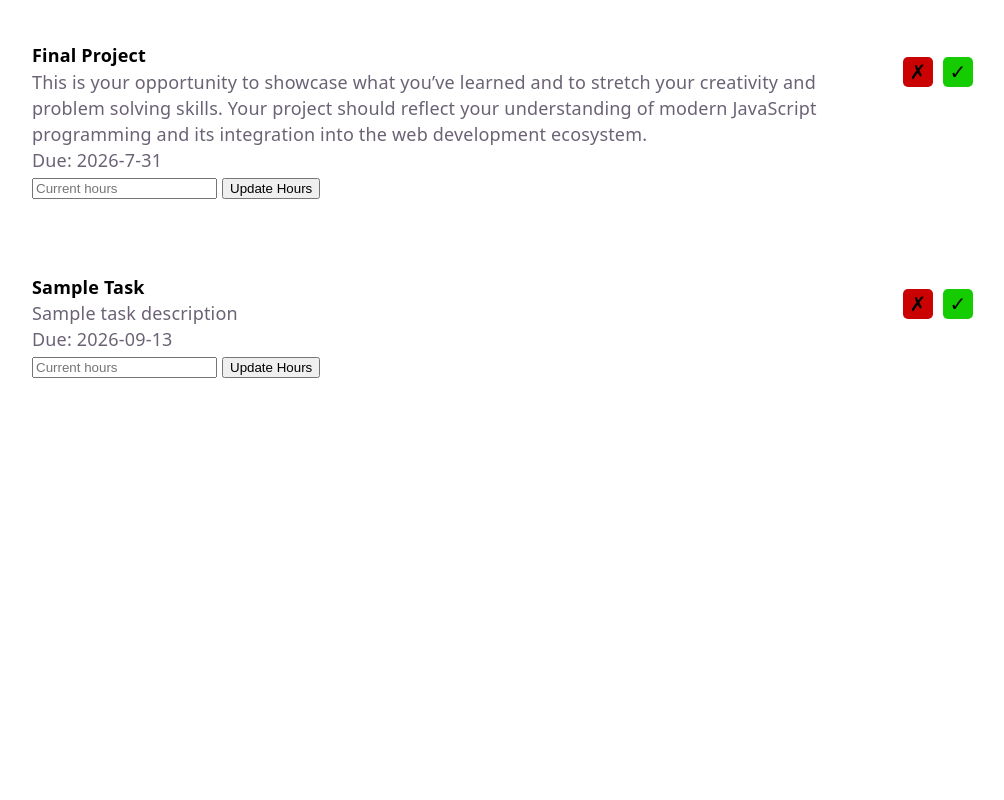
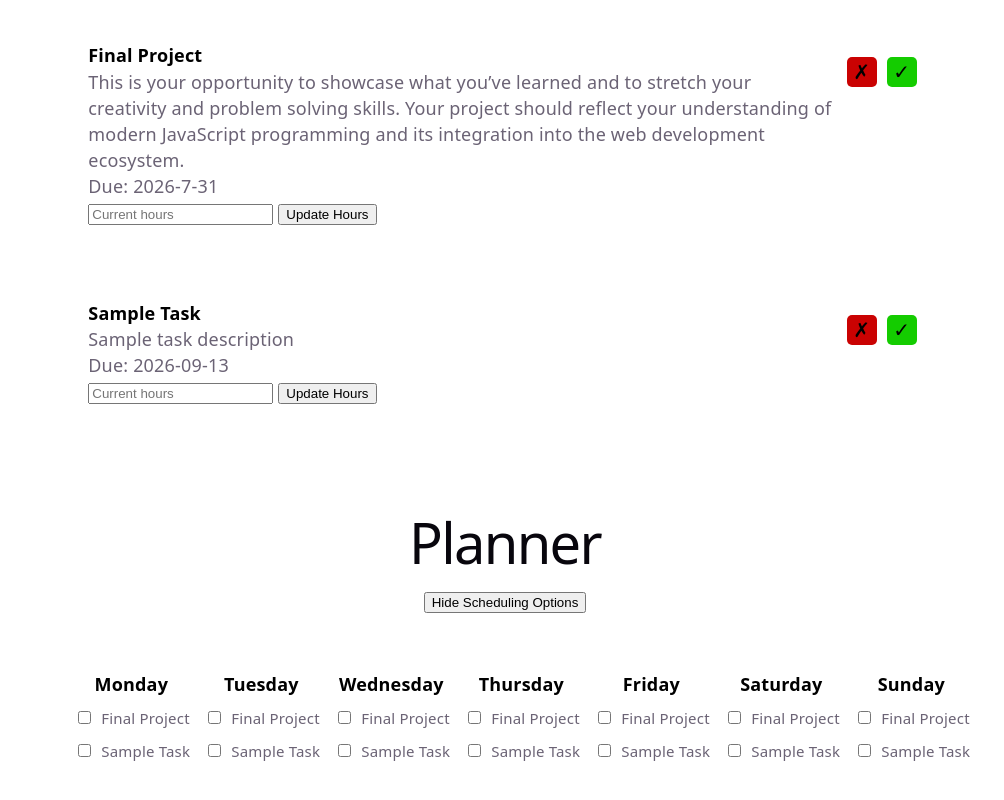
Before and after one commit to SkylerS-2028/final-project, a React (Vite) app: page / in a window 1280 px wide. Shown: the part 242-1042 px from the top of the page, without its empty margins (135-1139 px from the left). Before the commit the page ends 800 px from the top, so only its background shows below. Built offline with nearby package versions, Linux system fonts and the light colour scheme.

Commit message:
Basic scheduling feature completed

```diff
--- a/src/App.jsx
+++ b/src/App.jsx
@@ -1,6 +1,7 @@
 import ToDoList from "./ToDoList";
 
 function App() {
+
   return (
     <div>
       <ToDoList/>
--- a/src/ToDoList.css
+++ b/src/ToDoList.css
@@ -1,3 +1,25 @@
+/* Total Page */
+.total-content{
+    margin: 0 auto;
+    width: 90%;
+}
+
+button{
+    margin: 5px;
+    cursor: pointer;
+}
+/* Top of List Element (Where tasks are added and complete information displayed) */
+
+input{
+    margin: 10px
+}
+
+/* List Item Content (title, description, due date)*/
+
+.list-display{
+    margin-top: 50px;
+}
+
 .list-item {
     background-color: white;
     list-style-type: none;
@@ -7,18 +29,6 @@
     display: flex;
     justify-content: space-between;
     align-items: flex-start;
-}
-
-input{
-    margin: 10px
-}
-
-.list-display{
-    margin-top: 50px;
-}
-
-#hours {
-    margin: 0;
 }
 
 .task-content{
@@ -31,8 +41,10 @@ input{
     text-align: left;
 }
 
-button{
-    margin: 5px;
+/* List Item Input (buttons and hours) */
+
+#hours {
+    margin: 0;
 }
 
 #add-button{
@@ -73,3 +85,47 @@ button{
     cursor: pointer;
     border: none;
 }
+
+/* Planner */
+
+.planner-display{
+    margin-top: 100px;
+}
+
+/* Calendar Table*/
+table {
+    margin: 0 auto;
+    flex: 1;
+    width: 90%;
+    margin-top: 50px;
+    table-layout: fixed;
+    background-color: white;
+    border-radius: 5px;
+    margin-left: 67px;
+    margin-right: 67px;
+    padding-bottom: 80px;
+    margin-bottom: 50px;
+}
+
+th{
+    text-align: center;
+    color: black;
+}
+
+td{
+    text-align: left;
+}
+
+.schedule-options{
+    font-size: 15px;
+}
+
+.scheduled-list-item{
+    list-style-type: none;
+    text-align: center;
+    background-color: gray;
+    color:black;
+    border-radius: 5px;
+    font-weight: bold;
+    margin-top: 5px;
+}
--- a/src/ToDoList.jsx
+++ b/src/ToDoList.jsx
@@ -6,7 +6,6 @@ import './ToDoList.css';
 Features to add:
 - Scheduling/ planner aspect
 */
-
 
 function ToDoList(){
 
@@ -32,7 +31,20 @@ function ToDoList(){
     const [finishedHours, setFinishedHours] = useState(0);
     const [totalHours, setTotalHours] = useState(0);
 
-    // Functions
+    // Planner useState
+    const days = ["monday", "tuesday", "wednesday", "thursday", "friday", "saturday", "sunday"];
+    const [showOptions, setShowOptions] = useState(true);
+    const [scheduled, setScheduled] = useState({
+        monday:[],
+        tuesday:[],
+        wednesday:[],
+        thursday:[],
+        friday:[],
+        saturday:[],
+        sunday:[]
+    });
+
+    // To-do list functions
     function changeHours(index){
         if (newHour !== "" && newHour !== 0){
             console.log(newHour);
@@ -79,12 +91,25 @@ function ToDoList(){
         const updatedDates = tasks.due.filter((element, i) => i !== index);
         const updatedHours = tasks.hours.filter((element, i) => i !== index);
 
+        let updatedSchedule = {...scheduled};
+        for (const day of Object.keys(updatedSchedule)){
+            updatedSchedule[day] = updatedSchedule[day].filter((task) => task !== tasks.title[index]);
+        }
+        setScheduled(updatedSchedule)
+
         setTasks({
             title: updatedTasks,
             description: updatedDescription,
             due: updatedDates,
             hours: updatedHours
         });
+
+        let total = finishedHours;
+        for (let value of updatedHours){
+            total += value;
+        }
+        setTotalHours(total);
+
 
         /*if(tasks.title.length() === 0){
             setNoTasks(true);
@@ -100,6 +125,12 @@ function ToDoList(){
 
         setFinishedHours(finishedHours + Number(tasks.hours[index]));
 
+        let updatedSchedule = {...scheduled};
+        for (const day of Object.keys(updatedSchedule)){
+            updatedSchedule[day] = updatedSchedule[day].filter((task) => task !== tasks.title[index]);
+        }
+        setScheduled(updatedSchedule)
+
         setTasks({
             title: updatedTasks,
             description: updatedDescription,
@@ -113,18 +144,30 @@ function ToDoList(){
         }*/
     }
 
+    // Keeps track of task object in the console
     useEffect(() => {
         console.log(tasks);
     }, [tasks])
 
+    // Planner functions
+    function scheduleTask(day, task, checked){
+        setScheduled(prev => ({
+            ...prev,
+            [day]: checked
+                ? [...prev[day], task]
+                : prev[day].filter(checked => (checked !== task))
+            }))}
+
+
     // HTML
     return(
+        <div className = 'total-content'>
         <div className = 'list-display' >
             <div className='productivity-information'>
                 <p>Completed Tasks: {completed}</p>
                 <p>Total Hours: {totalHours} </p>
             </div>
-            <h1>List</h1>
+            <h1>To-Do List</h1>
 
             <div>
 
@@ -179,6 +222,49 @@ function ToDoList(){
                 )}
             </ol>
         </div>
+        <div className = 'planner-display'>
+            <h1>Planner</h1>
+            <button onClick={() => setShowOptions(!showOptions)}>{showOptions ? "Hide Scheduling Options" : "Show Scheduling Options"}</button>
+                <table>
+                <tr>
+                    <th>Monday</th>
+                    <th>Tuesday</th>
+                    <th>Wednesday</th>
+                    <th>Thursday</th>
+                    <th>Friday</th>
+                    <th>Saturday</th>
+                    <th>Sunday</th>
+                </tr>
+                <tr className='schedule-options'>
+                    {days.map((day, i) =>
+                        <td key={i}>
+                            {showOptions && (tasks.title.map((label, index) =>
+                                <label key={index}>
+                                    <input
+                                        type="checkbox"
+                                        value = {label}
+                                        checked={scheduled[day].includes(label)}
+                                        onChange={(e) => scheduleTask(day, label, e.target.checked)}
+                                    />
+                                    {label} <br/>
+                                </label>))}
+                        </td>
+                    )}
+                </tr>
+                <tr className='scheduled'>
+                    {days.map((day,i) =>
+                    <td index = {i}>
+                        {scheduled[day].map((task, index) =>
+                        <li className='scheduled-list-item' key={index}>
+                            <p>{task}</p>
+                        </li>
+                        )}
+                    </td>
+                    )}
+                </tr>
+                </table>
+        </div>
+        </div>
     );
 }
 
```
Also changed, not shown: 1 other file (tests, documents, lock files or other folders).
